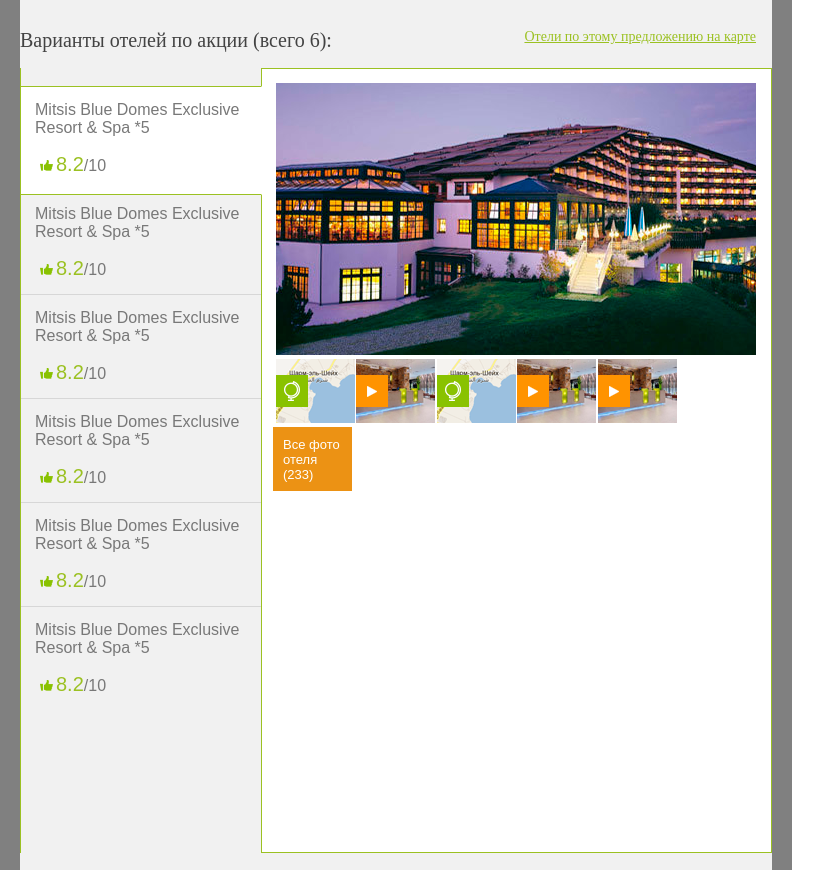
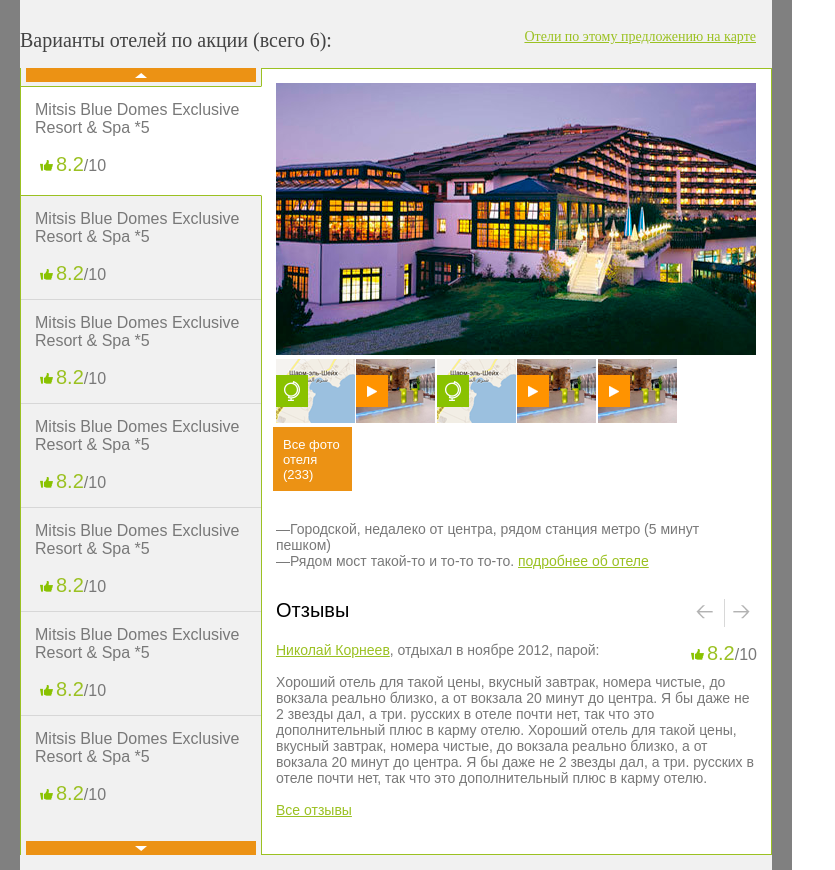
Before and after one commit to akella/onlinetours, a plain HTML site: page 31.html in a window 1280 px wide. Shown: the part 898-1768 px from the top of the page, without its empty margins (0-835 px from the left). Drawn offline with Linux system fonts and the light colour scheme.

Commit message:
hotels complete

```diff
--- a/31.html
+++ b/31.html
@@ -105,6 +105,10 @@
 					<div class="hotels__rating"><span>8.2</span>/10</div>
 				</div>
 			</div>
+			<div class="hotels__nav">
+				<a class="hotels__prev" href="#"></a>
+				<a class="hotels__next" href="#"></a>
+			</div>
 			<div class="hotels__info">
 				<div class="gallary-hotel">
 					<img src="img/hotel.png" alt="">
@@ -118,6 +122,26 @@
 							Все фото отеля (233)
 						</li>
 					</ul>
+					<ul class="gallary-hotel__descr">
+						<li>—Городской, недалеко от центра, рядом станция метро (5 минут пешком)</li>
+						<li>—Рядом мост такой-то и то-то то-то. <a href="#">подробнее об отеле</a></li>
+					</ul>
+					<div class="gallary-hotel__feedbacks">
+						<h3>Отзывы</h3>
+						<div class="faq__nav">
+							<div class="faq__prev"></div>
+							<div class="faq__sep"></div>
+							<div class="faq__next"></div>
+						</div>
+						<div class="gallary-hotel__feedback">
+							<p><a href="#">Николай Корнеев</a>, отдыхал в ноябре 2012, парой:</p>
+							<div class="hotels__rating"><span>8.2</span>/10</div>
+							<article>
+								<p>Хороший отель для такой цены, вкусный завтрак, номера чистые, до вокзала реально близко, а от вокзала 20 минут до центра. Я бы даже не 2 звезды дал, а три. русских в отеле почти нет, так что это дополнительный плюс в карму отелю. Хороший отель для такой цены, вкусный завтрак, номера чистые, до вокзала реально близко, а от вокзала 20 минут до центра. Я бы даже не 2 звезды дал, а три. русских в отеле почти нет, так что это дополнительный плюс в карму отелю.</p>
+							</article>
+						</div>
+						<a href="#">Все отзывы</a>
+					</div>
 				</div>
 			</div>
 		</div>
--- a/sass/_slider.sass
+++ b/sass/_slider.sass
@@ -410,6 +410,7 @@
 		font-size: 14px
 		color: #9bc122
 .hotels__content
+	position: relative
 	overflow: hidden
 	border-left: 1px solid #9bc122
 .hotels__tabs
@@ -424,31 +425,46 @@
 	cursor: pointer
 	p
 		margin-bottom: 16px
-	.hotels__rating
-		font-size: 16px
-		color: #787878
-		padding-left: 21px
-		background: url(../img/like-green.png) 5px 7px no-repeat
-		span
-			font-size: 20px
-			color: #9bc122
+.hotels__rating
+	font-size: 16px
+	color: #787878
+	padding-left: 21px
+	background: url(../img/like-green.png) 5px 7px no-repeat
+	span
+		font-size: 20px
+		color: #9bc122
 .hotels_item.is-active
-	position: absolute
+	position: relative
 	width: 212px
-	height: 79px
+	height: 80px
+	margin-bottom: -1px
 	border-top: 1px solid #9bc122
 	border-bottom: 1px solid #9bc122
 	border-right: 1px solid #fff
 	background: #fff
+.hotels__prev, .hotels__next
+	position: absolute
+	left: 5px
+	width: 230px
+	height: 14px
+
+.hotels__prev
+	top: 0
+	background: #ec9214 url(../img/top.png) 50% 50% no-repeat
+.hotels__next
+	bottom: 0
+	background: #ec9214 url(../img/bottom.png) 50% 50% no-repeat
 .hotels__info
 	float: left
 	width: 481px
-	height: 755px
+	height: 757px
 	@extend %block
 	border: 1px solid #9bc122
 	background: #fff
 .gallary-hotel
 	margin-bottom: 35px
+	a
+		color: #9bc122
 .gallary-hotel__nav
 	list-style-type: none
 	li
@@ -466,3 +482,26 @@
 		height: 44px
 		font-size: 13px
 		color: #fff
+.gallary-hotel__descr
+	margin: 30px 0
+	list-style-type: none
+	font-size: 14px
+	color: #787878
+.gallary-hotel__feedbacks
+	position: relative
+	font-size: 14px
+	color: #787878
+	h3
+		color: #000
+	.gallary-hotel__feedback
+		position: relative
+		margin-top: 20px
+	.hotels__rating
+		position: absolute
+		top: 0
+		right: 0
+	.faq__nav
+		top: 0
+		right: 0
+	article
+		padding: 16px 0
```
Also changed, not shown: css/screen.css, fire_app_log.txt, img/bottom.png (added), img/top.png (added).
